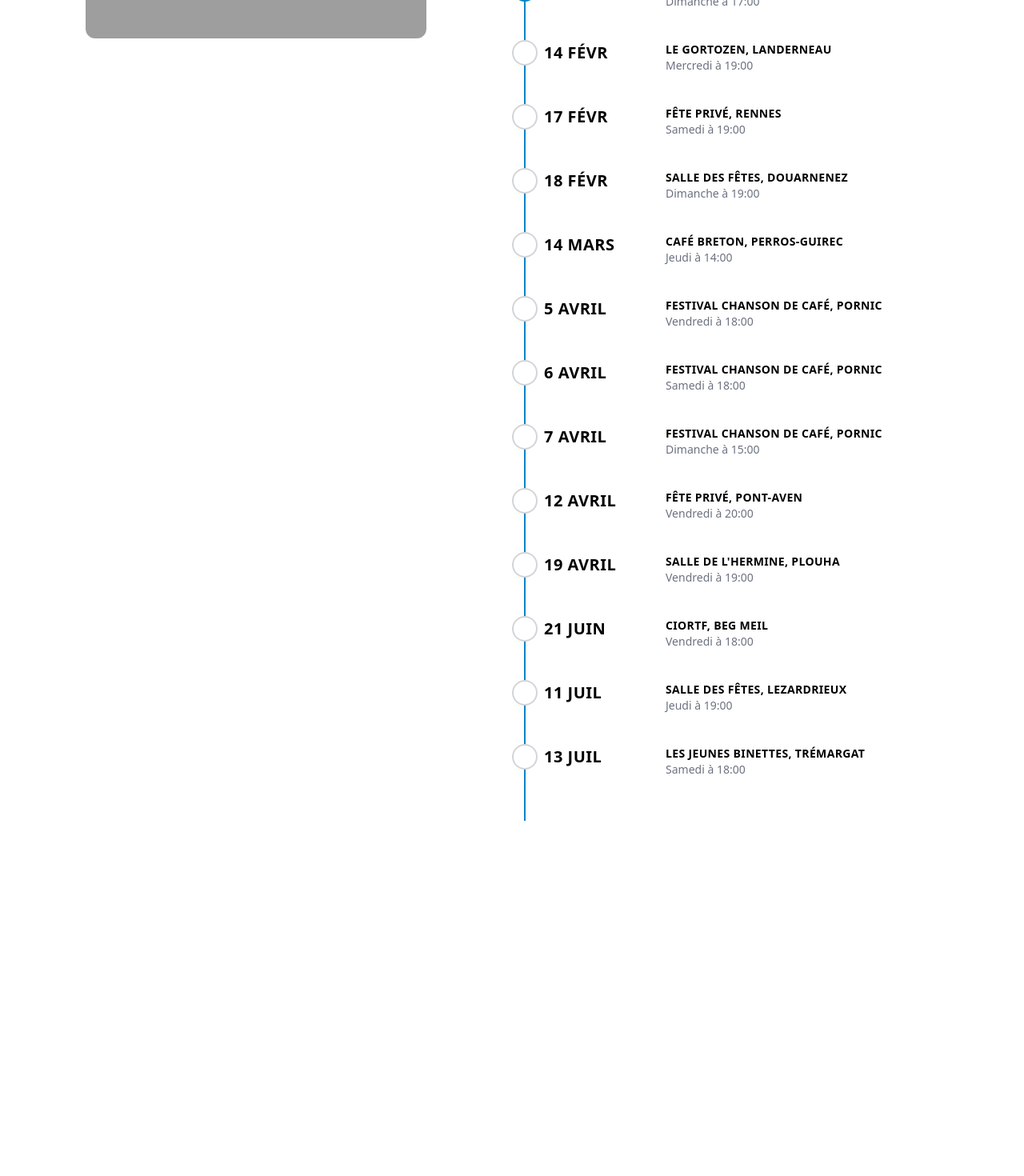
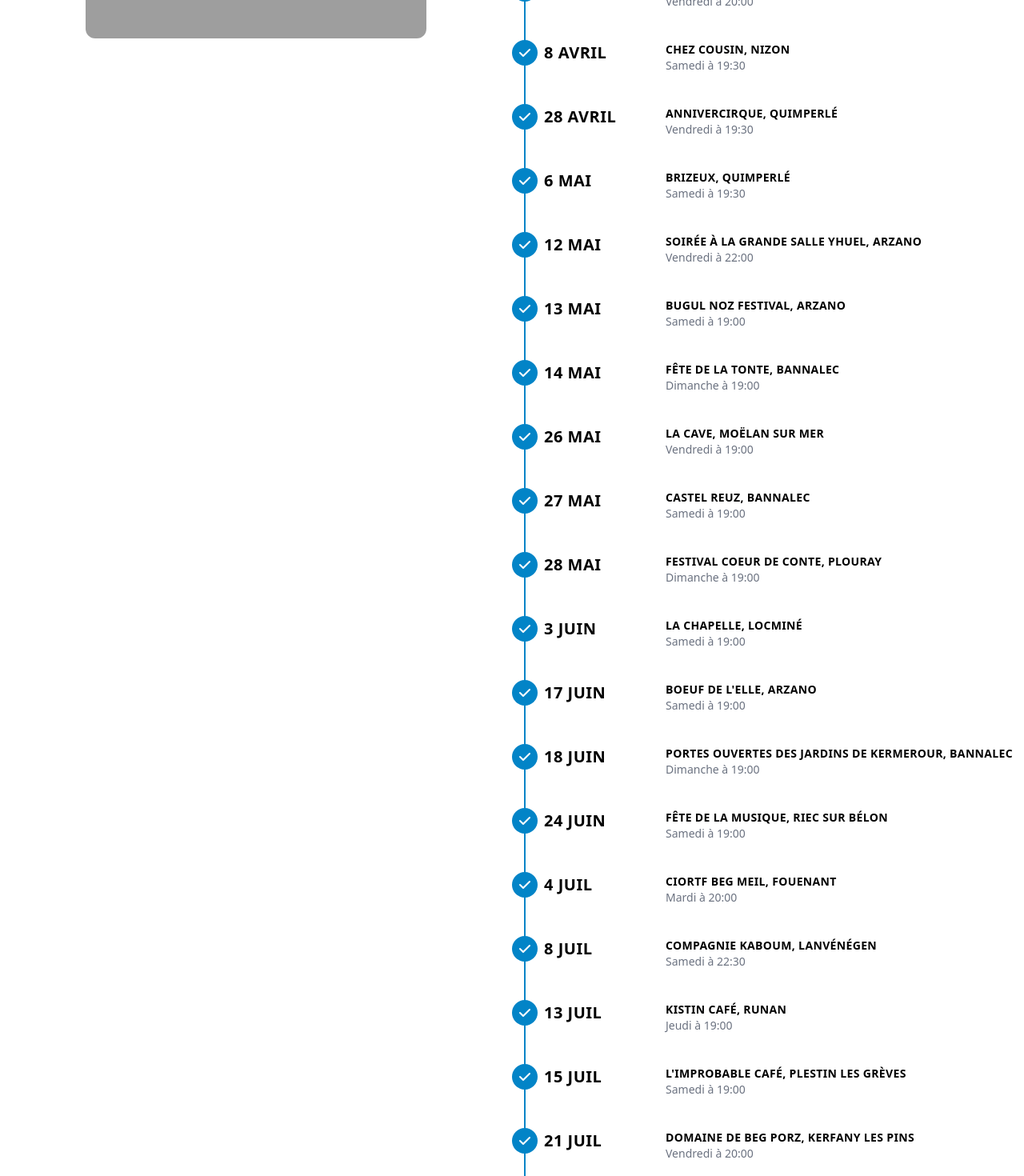
Before and after one commit to AlexandreKempf/en-tete-a-texte, a SvelteKit app: page /historique in a window 1280 px wide. Shown: the part 400-1870 px from the top of the page at 80% size. Before the commit the page ends 1426 px from the top, so only its background shows below. Built offline with nearby package versions, Linux system fonts and the light colour scheme; grey boxes are pictures that could not be loaded.

Commit message:
Update Historique

```diff
--- a/src/routes/historique/+page.svelte
+++ b/src/routes/historique/+page.svelte
@@ -5,6 +5,157 @@
 	// date start at 0 for months
 	var concerts = [
 
+
+
+		{
+			date: new Date(2023, 1, 24, 20, 0),
+			place: "Café librairie la terrible, Camaret"
+		},
+		{
+			date: new Date(2023, 2, 1, 19, 30),
+			place: "Beaj Kafe, Brest"
+		},
+		{
+			date: new Date(2023, 2, 4, 19, 0),
+			place: "Instant T, Le Pouldu"
+		},
+		{
+			date: new Date(2023, 2, 17, 20, 0),
+			place: "Brasserie de L'imprimerie, Bannalec"
+		},
+		{
+			date: new Date(2023, 3, 8, 19, 30),
+			place: 'Chez Cousin, Nizon'
+		},
+		{
+			date: new Date(2023, 3, 28, 19, 30),
+			place: 'Annivercirque, Quimperlé'
+		},
+		{
+			date: new Date(2023, 4, 6, 19, 30),
+			place: 'Brizeux, Quimperlé'
+
+		},
+		{
+			date: new Date(2023, 4, 12, 22, 0),
+			place: "Soirée à la grande salle Yhuel, Arzano"
+		},
+		{
+			date: new Date(2023, 4, 13, 19, 0),
+			place: 'Bugul Noz Festival, Arzano'
+		},
+		{
+			date: new Date(2023, 4, 14, 19, 0),
+			place: "Fête de la Tonte, Bannalec"
+		},
+		{
+		date: new Date(2023, 4, 26, 19, 0),
+			place: "La Cave, Moëlan Sur Mer"
+		},
+		{
+			date: new Date(2023, 4, 27, 19, 0),
+			place: "Castel Reuz, Bannalec"
+		},
+		{
+			date: new Date(2023, 4, 28, 19, 0),
+			place: "Festival Coeur de Conte, Plouray"
+		},
+		{
+			date: new Date(2023, 5, 3, 19, 0),
+			place: "La Chapelle, Locminé"
+		},
+		{
+			date: new Date(2023, 5, 17, 19, 0),
+			place: "Boeuf de L'Elle, Arzano"
+		},
+		{
+			date: new Date(2023, 5, 18, 19, 0),
+			place: "Portes ouvertes des Jardins de Kermerour, Bannalec"
+		},
+		{
+			date: new Date(2023, 5, 24, 19, 0),
+			place: "Fête de la musique, Riec Sur Bélon"
+		},
+		{
+			date: new Date(2023, 6, 4, 20, 0),
+			place: "CIORTF Beg Meil, Fouenant"
+		},
+		{
+			date: new Date(2023, 6, 8, 22, 30),
+			place: "Compagnie Kaboum, Lanvénégen"
+		},
+		{
+			date: new Date(2023, 6, 13, 19, 0),
+			place: "Kistin Café, Runan"
+		},
+		{
+			date: new Date(2023, 6, 15, 19, 0),
+			place: "L'Improbable Café, Plestin Les Grèves"
+		},
+		{
+			date: new Date(2023, 6, 21, 20, 0),
+			place: "Domaine de Beg Porz, Kerfany Les Pins"
+		},
+		{
+			date: new Date(2023, 6, 22, 19, 0),
+			place: "Ferme de Keranmevel, Saint Yvi"
+		},
+		{
+			date: new Date(2023, 6, 28, 18, 0),
+			place: "A l'abri de l'océan, Baye"
+		},
+		{
+			date: new Date(2023, 7, 4, 20, 0),
+			place: "Domaine de Beg Porz, Kerfany Les Pins"
+		},
+		{
+			date: new Date(2023, 7, 6, 18, 0),
+			place: "Salle des Fête , Plouguiel"
+		},
+		{
+			date: new Date(2023, 7, 5, 18, 0),
+			place: "Fête Village, Kerbors"
+		},
+		{
+			date: new Date(2023, 7, 11, 19, 0),
+			place: "Le Bar Bichette, Trégunc"
+		},
+		{
+			date: new Date(2023, 7, 12, 19, 0),
+			place: "Le Melar Dit, Locmélar"
+		},
+		{
+			date: new Date(2023, 7, 19, 16, 0),
+			place: 'Nuit des love shacks, Nizon'
+		},
+		{
+			date: new Date(2023, 7, 20, 22, 30),
+			place: "Compagnie Kaboum, Lanvénégen"
+		},
+		{
+			date: new Date(2023, 7, 25, 20, 0),
+			place: "Domaine de Beg Porz, Kerfany Les Pins"
+		},
+		{
+			date: new Date(2023, 7, 26, 19, 0),
+			place: "Disjonct'Fest, Clohars Carnoet"
+		},
+		{
+			date: new Date(2023, 7, 25, 14, 0),
+			place: "Festival Voulez-Vous Vivre ?, Névez"
+		},
+		{
+			date: new Date(2023, 7, 27, 16, 0),
+			place: "Ferme au 10 vaches, Querrien"
+		},
+		{
+			date: new Date(2023, 7, 30, 19, 0),
+			place: "CIORTF, Beg Meil"
+		},
+		{
+			date: new Date(2023, 10, 11 , 20, 0),
+			place: "Le Ptit Bar Contrevent, Tréguidel"
+		},
 		{
 			date: new Date(2023, 11, 1 , 20, 0),
 			place: " La Guinguette de Croas An Ter , Clohars"
@@ -46,6 +197,11 @@
 
 		},
 		{
+			date: new Date(2024, 2, 15, 20, 0),
+			place: "Le Relais, Lanmodez"
+
+		},
+		{
 			date: new Date(2024,3,5,18),
 			place: "Festival Chanson de Café, Pornic"
 		},
@@ -76,7 +232,12 @@
 		{
 			date: new Date(2024,6,13,18),
 			place: "Les Jeunes Binettes, Trémargat"
+		},
+		{
+			date: new Date(2024,7,14,18),
+			place: "Jardin, Moelan-Sur-Mer"
 		}
+
 
 
 
```
